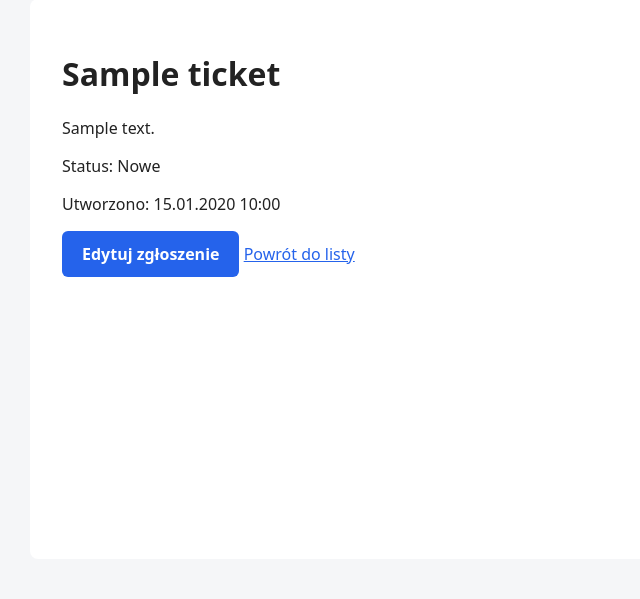
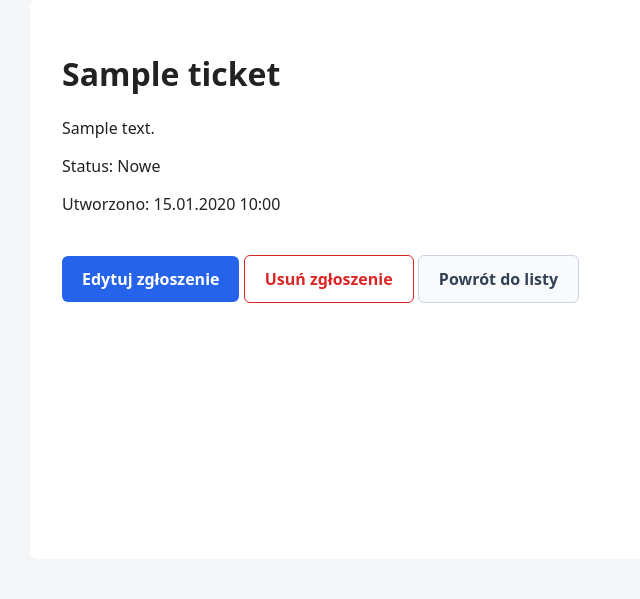
Before and after one commit to Jasiuu2605/mini-helpdesk, a Django app: page /tickets/1/ in a window 1280 px wide. Shown: the part 181-780 px from the top of the page, without its empty margins (130-770 px from the left). Run offline with Django 5.2, Linux system fonts and the light colour scheme; tables that the repository leaves empty hold one stand-in row (values such as "Sample post").

Commit message:
feat: add ticket deletion with confirmation

```diff
--- a/static/css/style.css
+++ b/static/css/style.css
@@ -128,3 +128,44 @@ form button:hover {
 .btn-primary:hover {
     background-color: #1d4ed8;
 }
+
+form button.btn-danger {
+    background-color: #dc2626;
+}
+
+form button.btn-danger:hover {
+    background-color: #b91c1c;
+}
+
+
+.btn-delete {
+    display: inline-block;
+    padding: 12px 20px;
+    border: 1px solid #dc2626;
+    border-radius: 6px;
+    color: #dc2626;
+    text-decoration: none;
+    font-weight: 600;
+}
+
+.btn-delete:hover {
+    background-color: #fef2f2;
+}
+
+
+.back-link {
+    display: inline-block;
+    padding: 12px 20px;
+    margin-top: 24px;
+    border: 1px solid #cbd5e1;
+    border-radius: 6px;
+    background-color: #f8fafc;
+    color: #334155;
+    font-weight: 600;
+    text-decoration: none;
+    transition: background-color 0.2s;
+}
+
+.back-link:hover {
+    background-color: #e2e8f0;
+}
--- a/tickets/templates/tickets/ticket_detail.html
+++ b/tickets/templates/tickets/ticket_detail.html
@@ -12,5 +12,7 @@
 
     <a href="{% url 'ticket_update' ticket.pk %}" class="btn-primary">Edytuj zgłoszenie</a>
 
-    <a href="{% url 'ticket_list' %}">Powrót do listy</a>
+    <a href="{% url 'ticket_delete' ticket.pk %}" class="btn-delete">Usuń zgłoszenie</a>
+
+    <a href="{% url 'ticket_list' %}" class="back-link">Powrót do listy</a>
 {% endblock %}
--- a/tickets/urls.py
+++ b/tickets/urls.py
@@ -6,4 +6,5 @@ urlpatterns = [
     path("new/", views.ticket_create, name="ticket_create"),
     path("<int:pk>/", views.ticket_detail, name="ticket_detail"),
     path("<int:pk>/edit/", views.ticket_update, name="ticket_update"),
+    path("<int:pk>/delete/", views.ticket_delete, name="ticket_delete"),
 ]
--- a/tickets/views.py
+++ b/tickets/views.py
@@ -42,3 +42,13 @@ def ticket_update(request, pk):
         form = TicketForm(instance=ticket)
 
     return render(request, "tickets/ticket_form.html", {"form": form})
+
+
+def ticket_delete(request, pk):
+    ticket = get_object_or_404(Ticket, pk=pk)
+
+    if request.method == "POST":
+        ticket.delete()
+        return redirect("ticket_list")
+
+    return render(request, "tickets/ticket_confirm_delete.html", {"ticket": ticket})
```
Also changed, not shown: tickets/templates/tickets/ticket_confirm_delete.html (added, +22 -0 lines).
